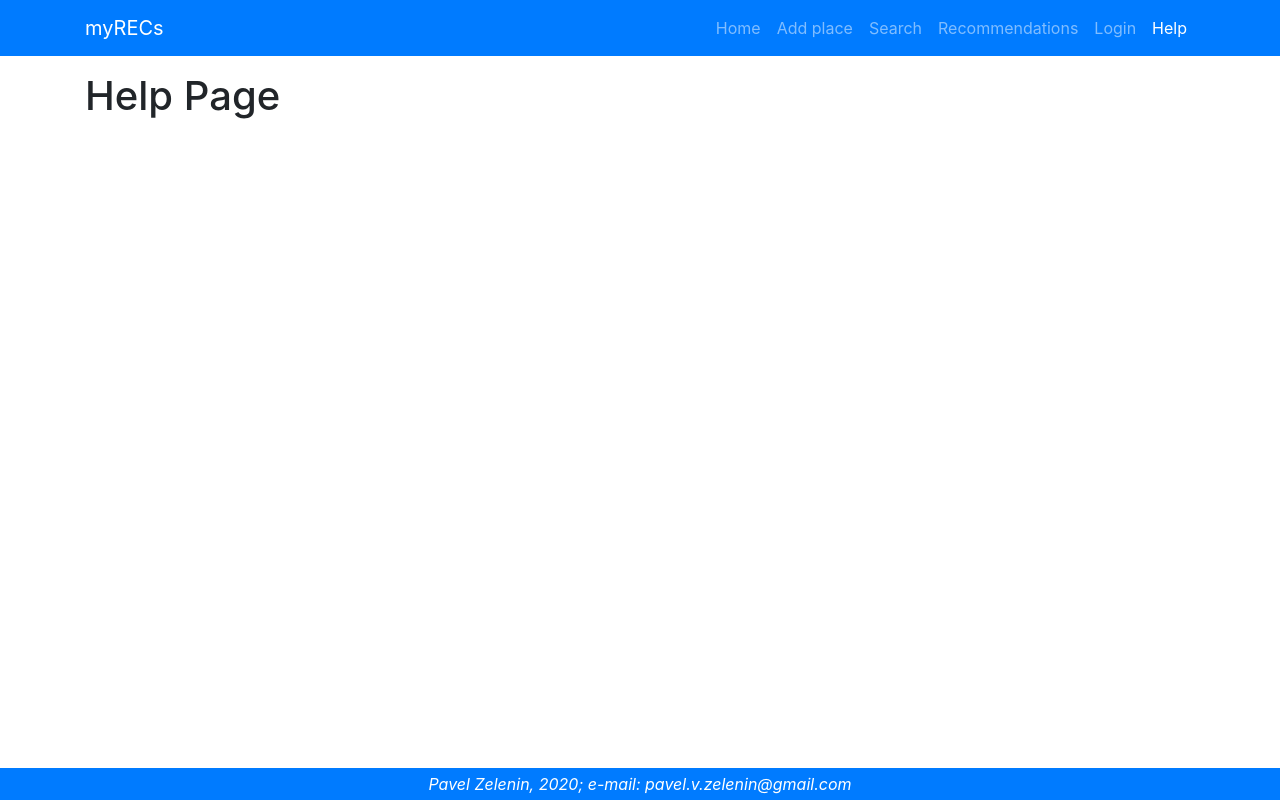
After one commit to pavzel/myRECs, a Flask app: page /help in a window 1280 px wide. The commit adds this page. Run offline with Flask 2, Linux system fonts and the light colour scheme; some libraries are stand-ins or nearby versions.

Commit message:
Added a template for Help page

```diff
--- a/app.py
+++ b/app.py
@@ -339,6 +339,12 @@ def insert_user():
         return redirect(url_for('login', login_problem = False))
     return render_template("signup.html", params = params, signup_problem = True)
 
+@app.route('/help')
+def help():
+    global params
+    # Set display parameters
+    params['nav_active_curr'] = ["", "", "", "", "", "active"]
+    return render_template('help.html', params=params)
 
 if __name__ == '__main__':
     app.run(host=os.environ.get('IP'),
--- a/templates/base.html
+++ b/templates/base.html
@@ -46,7 +46,7 @@
                 {% endif %}
             </li>
             <li class="nav-item {{ params.nav_active_curr[5] }}">
-                <a class="nav-link" href="">Help</a>
+                <a class="nav-link" href="{{ url_for('help') }}">Help</a>
             </li>
             </ul>
         </div>
--- /dev/null
+++ b/templates/help.html
@@ -0,0 +1,13 @@
+{% extends 'base.html' %}
+
+{% block content %}
+<br>
+<div class="container">
+    <div class="row my-5">
+        <div class="col">
+            <h1>Help Page</h1>
+        </div>
+    </div>
+</div>
+<br>
+{% endblock %}
--- a/templates/login.html
+++ b/templates/login.html
@@ -46,10 +46,4 @@
         </div>
     </div>
 </div>
-
-<script>
-    const slider = document.getElementById("my_opinion");
-    const output = document.getElementById("current_opinion");
-    slider.oninput = function() {output.innerHTML = this.value;}
-</script>
 {% endblock %}
--- a/templates/places.html
+++ b/templates/places.html
@@ -44,7 +44,7 @@
             {% for place in places %}
                 <div class="col mb-3">
                     <div class="card shadow-sm">
-                        <a href="#">
+                        <a href="{{ url_for('place_details', place_id=place._id) }}">
                             <img class="card-img-top" src="{{ place.photo_url }}" class="img-fluid">
                         </a>
                         <div class="card-body">
--- a/templates/search.html
+++ b/templates/search.html
@@ -26,10 +26,4 @@
     </div>
 </div>
 <br>
-
-<script>
-    const slider = document.getElementById("my_opinion");
-    const output = document.getElementById("current_opinion");
-    slider.oninput = function() {output.innerHTML = this.value;}
-</script>
 {% endblock %}
--- a/templates/signup.html
+++ b/templates/signup.html
@@ -34,10 +34,4 @@
         </div>
     </div>
 </div>
-
-<script>
-    const slider = document.getElementById("my_opinion");
-    const output = document.getElementById("current_opinion");
-    slider.oninput = function() {output.innerHTML = this.value;}
-</script>
 {% endblock %}
```
